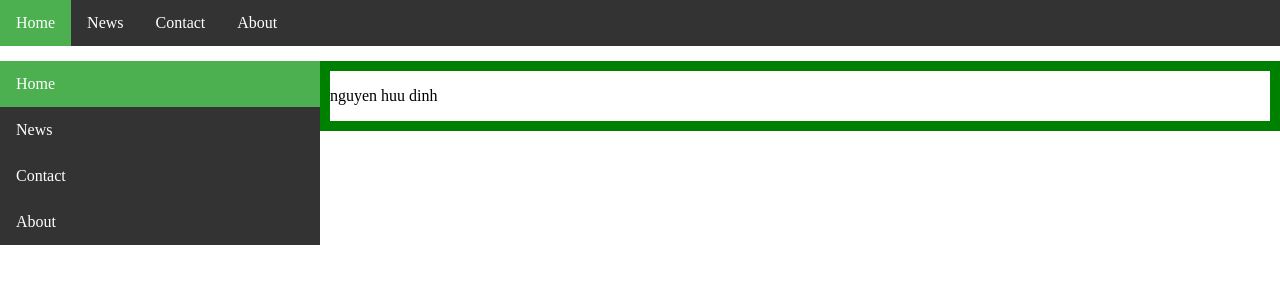
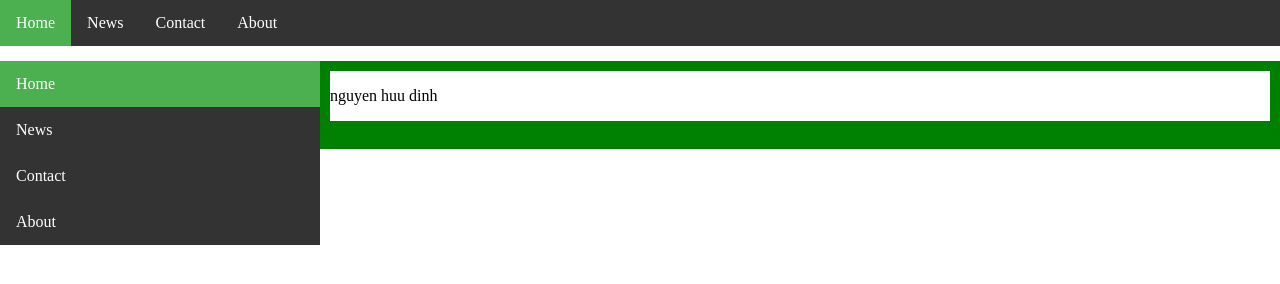
Before and after one commit to DinhIT98/Front-end, a plain HTML site: page index.html in a window 1280 px wide. Drawn offline with Linux system fonts and the light colour scheme.

Commit message:
Update style.css

```diff
--- a/style.css
+++ b/style.css
@@ -63,3 +63,6 @@ body{
     margin: 0;
     padding:0;
 }
+.git{
+    background-color: green;
+}
```
